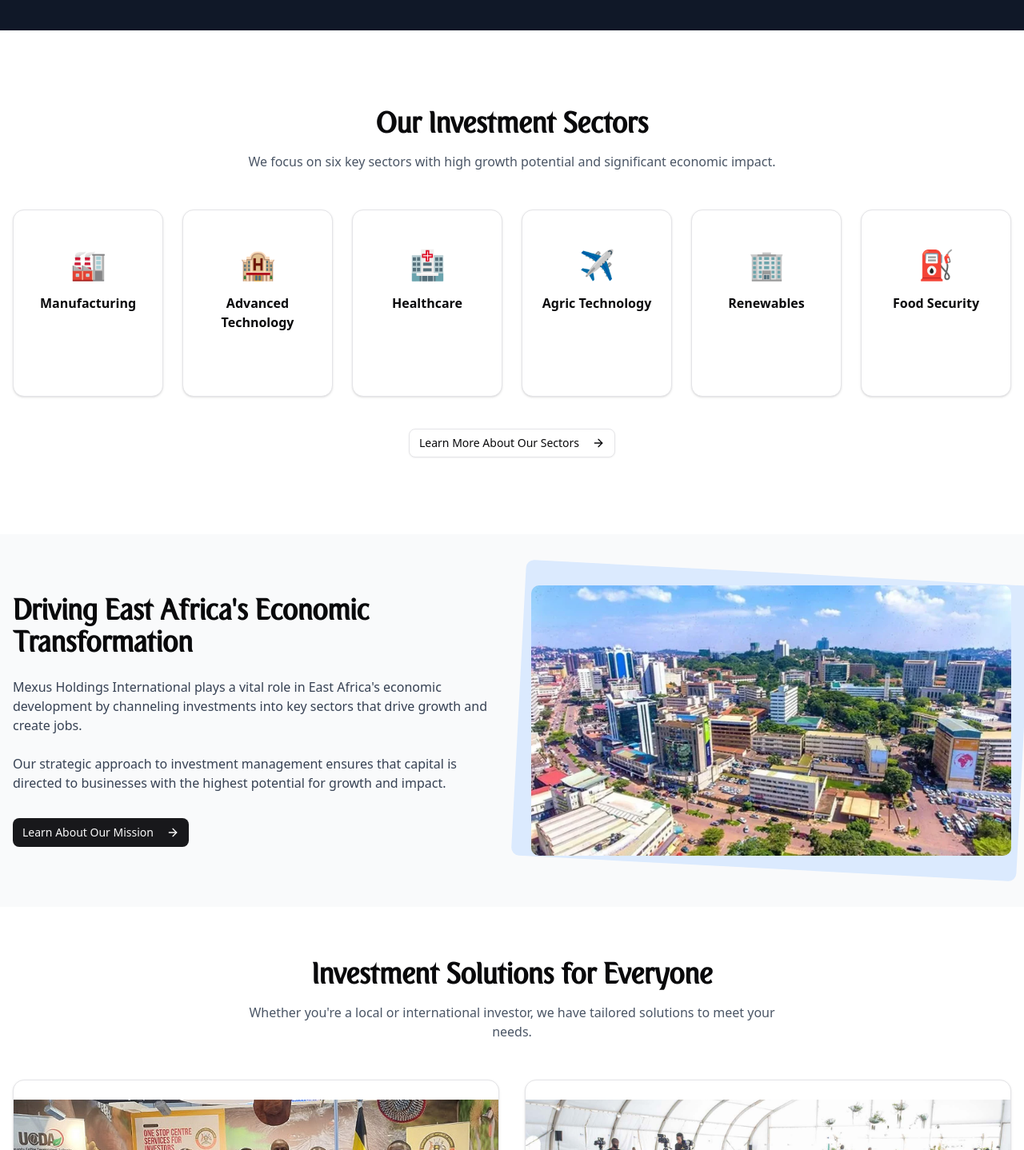
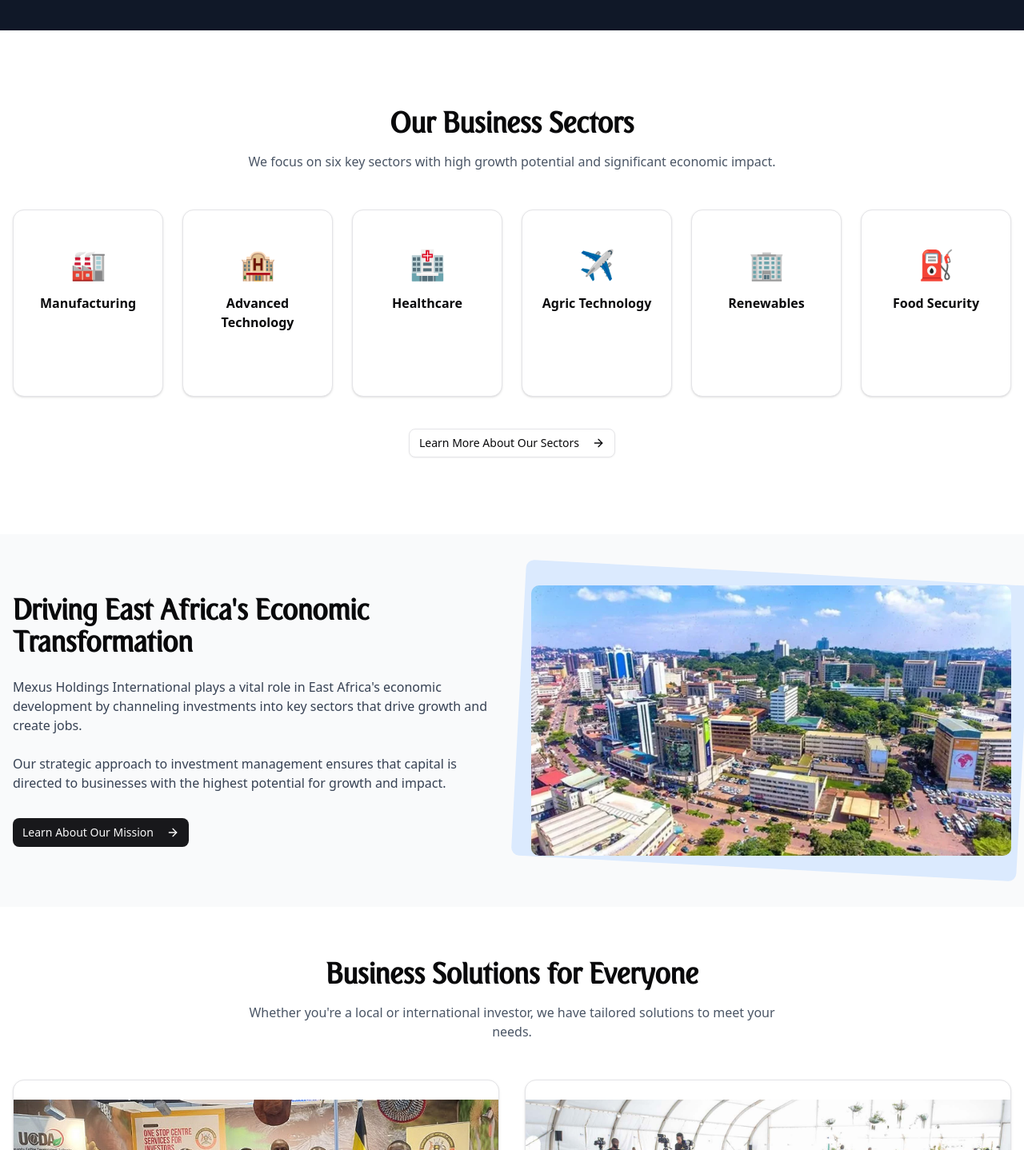
Before and after one commit to AdamUzDel/MexusHoldings, a Next.js app: page / in a window 1280 px wide. Shown: the part 883-2321 px from the top of the page at 80% size. Built offline with nearby package versions, Linux system fonts and the light colour scheme.

Commit message:
minor changes

```diff
--- a/app/page.tsx
+++ b/app/page.tsx
@@ -72,7 +72,7 @@ export default function HomePage() {
       <section className="py-16 md:py-24">
         <div className="container mx-auto px-4">
           <div className="text-center mb-12">
-            <h2 className="text-2xl md:text-4xl font-bold font-emirates mb-4">Our Investment Sectors</h2>
+            <h2 className="text-2xl md:text-4xl font-bold font-emirates mb-4">Our Business Sectors</h2>
             <p className="text-gray-600 max-w-2xl mx-auto">
               We focus on six key sectors with high growth potential and significant economic impact.
             </p>
@@ -156,7 +156,7 @@ export default function HomePage() {
       <section className="py-16">
         <div className="container mx-auto px-4">
           <div className="text-center mb-12">
-            <h2 className="text-2xl md:text-4xl font-bold font-emirates mb-4">Investment Solutions for Everyone</h2>
+            <h2 className="text-2xl md:text-4xl font-bold font-emirates mb-4">Business Solutions for Everyone</h2>
             <p className="text-gray-600 max-w-2xl mx-auto">
               Whether you&apos;re a local or international investor, we have tailored solutions to meet your needs.
             </p>
```
